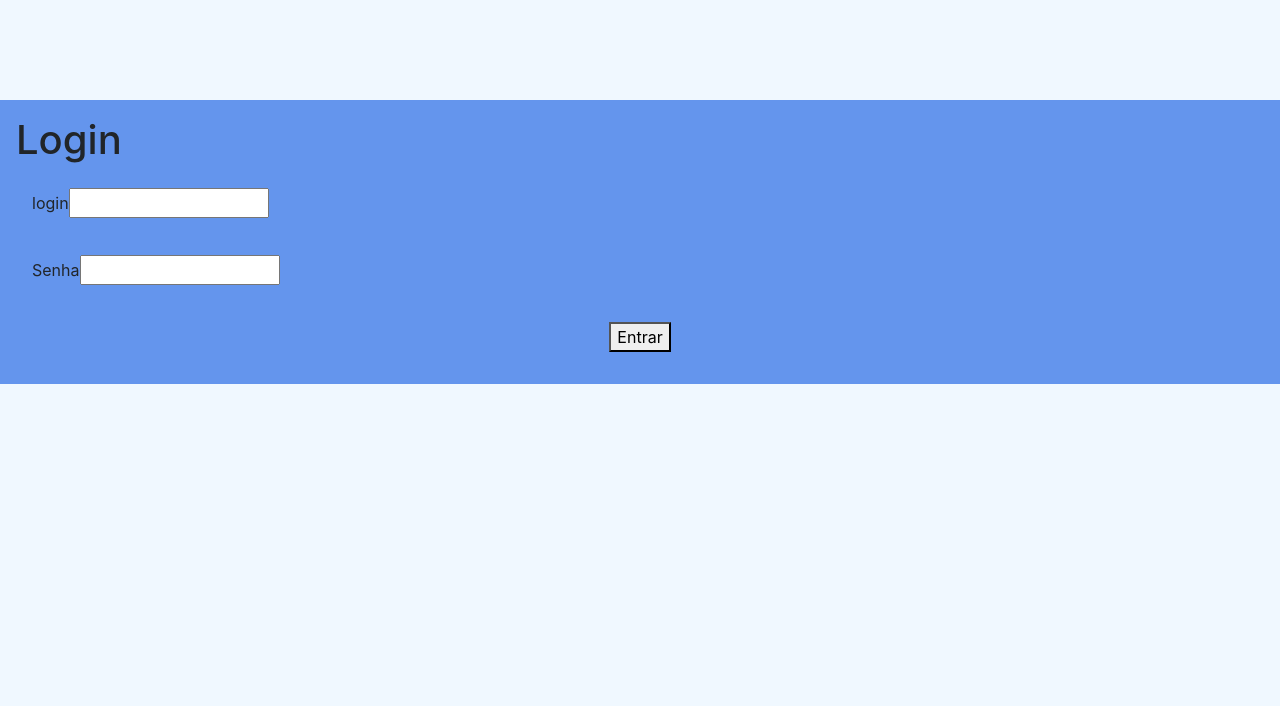
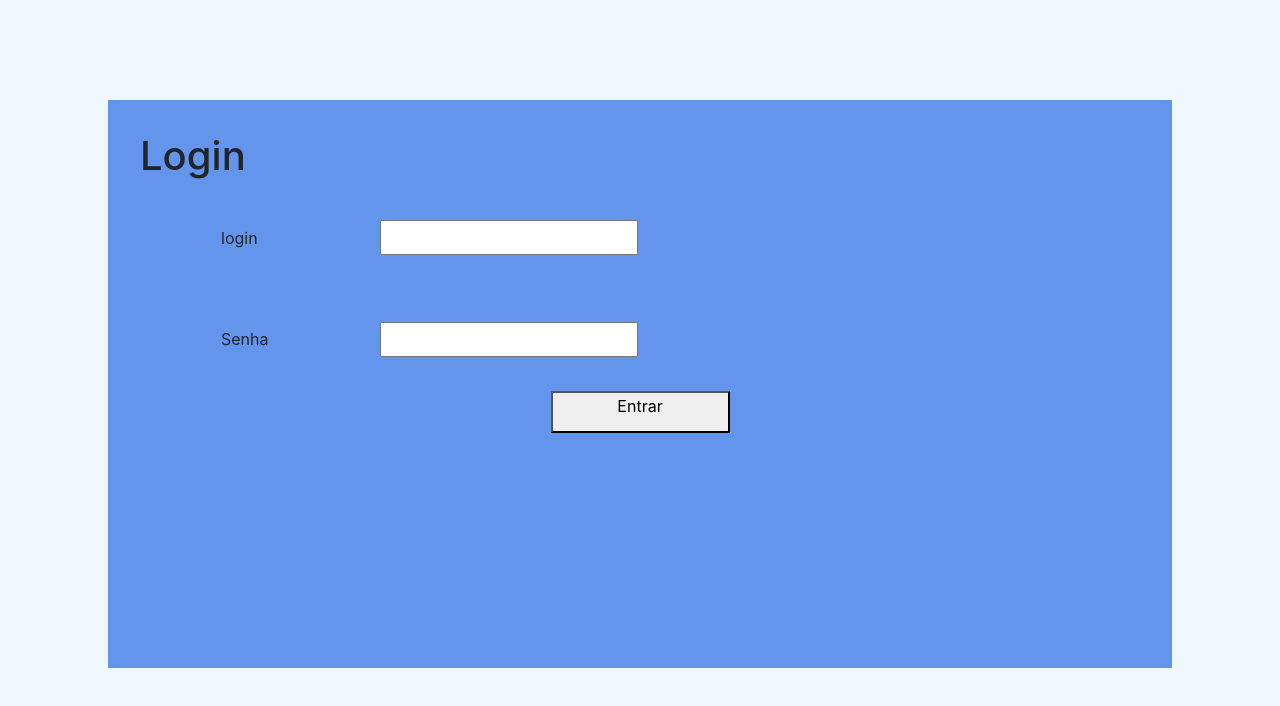
Before and after one commit to lucas648/teste-angular, an Angular app: page /login in a window 1280 px wide. Shown: the top 706 px of the page. Built offline with nearby package versions, Linux system fonts and the light colour scheme.

Commit message:
Configurando css do componente Login

```diff
--- a/src/app/login/login.component.html
+++ b/src/app/login/login.component.html
@@ -17,7 +17,7 @@
       <div class="login-password">
         <label
           for="password"
-          class="login-name-password-label"
+          class="login-password-label"
         >
          Senha
         </label>
@@ -28,7 +28,7 @@
         >
       </div>
 
-      <div class="login-button">
+      <div >
         <button
           class="login-button-submit"
           type="submit"
--- a/src/app/login/login.component.scss
+++ b/src/app/login/login.component.scss
@@ -1,25 +1,40 @@
 .login {
     &-container {
-      margin: 0 auto;
+      width: 1064px;
+      height: 568px;
+      left: 145px;
+      top: 94px;
       margin-top: 100px;
-      padding: 16px;
+      padding: 32px;
       background-color: #6495ED;
 
     }
+    &-name-label, &-password-label {
+      width: 143px;
+      height: 40px;
+      margin-left: 65px;
+    }
+    &-name-label {
+      left: 271px;
+      top: 250px;
+    }
+    &-password-label {
+      left: 299px;
+      top: 378px;
+    }
     &-name,&-password {
         padding: 16px;
-
         &-input, &-password-input {
-          position: relative;
-          width: 200px;
+          margin: 16px;
+          width: 258px;
+          height: 35px;
         }
     }
-    &-button {
+    &-button-submit {
+      width: 179px;
+      height: 42px;
+      margin: 0 auto;
       display: flex;
-      position: relative;
-      padding: 16px;
-      margin: 0 auto;
-      left: 0;
       justify-content: center;
     }
 }
```
